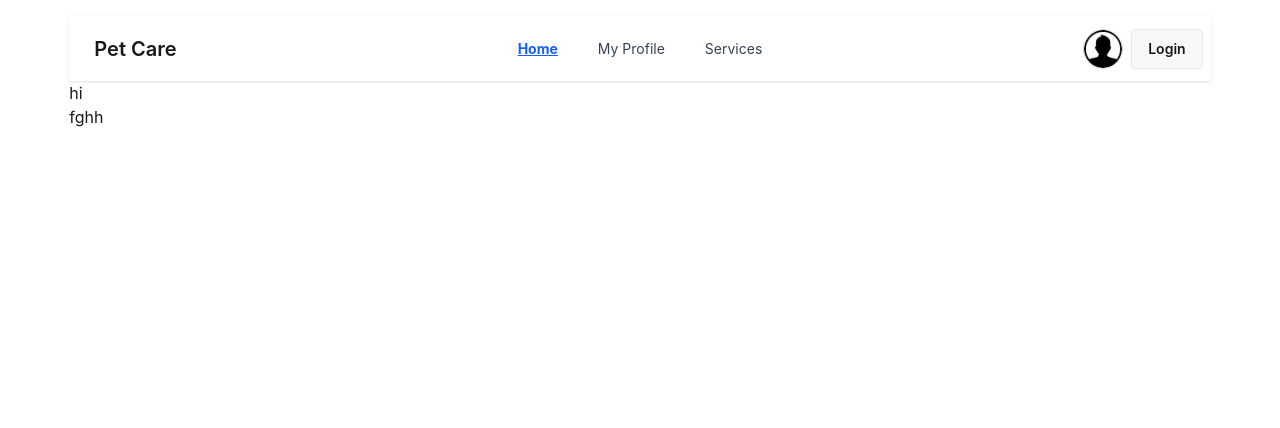
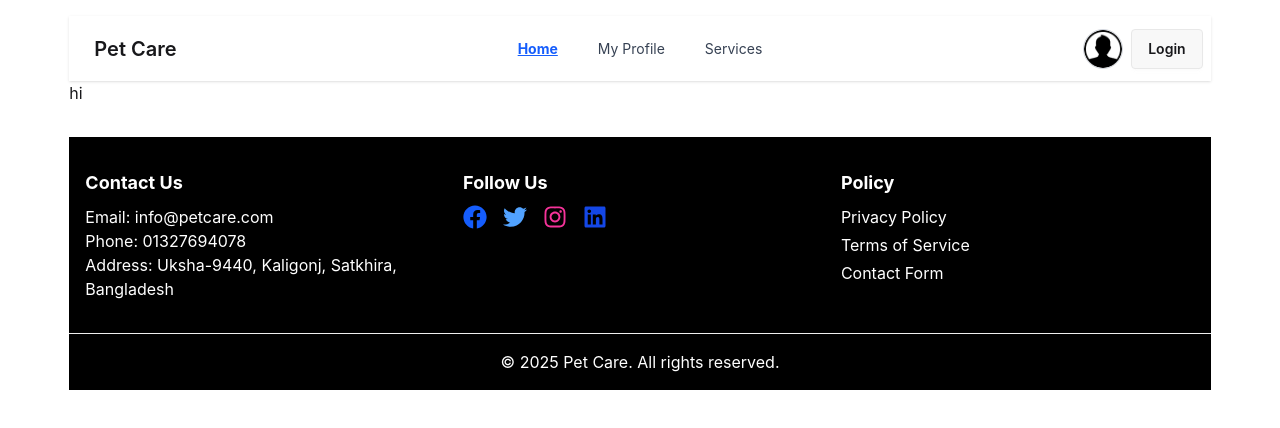
Before and after one commit to aminur-tech/pet-care-services, a React (Vite) app: page / in a window 1280 px wide. Shown: the top 428 px of the page. Built offline with nearby package versions, Linux system fonts and the light colour scheme; no server answers.

Commit message:
added footer

```diff
--- a/src/Component/Footer.jsx
+++ b/src/Component/Footer.jsx
@@ -1,11 +1,60 @@
 import React from 'react';
+import { FaFacebook, FaInstagram, FaLinkedin, FaTwitter } from 'react-icons/fa';
 
 const Footer = () => {
     return (
-        <div>
-            fghh
+        <footer className="bg-black text-white mt-8">
+            <div className="container mx-auto px-4 py-8 grid grid-cols-1 md:grid-cols-3 gap-6">
 
-        </div>
+                {/* Contact Info */}
+                <div>
+                    <h3 className="font-bold text-lg mb-2">Contact Us</h3>
+                    <p>Email: info@petcare.com</p>
+                    <p>Phone: 01327694078</p>
+                    <p>Address: Uksha-9440, Kaligonj, Satkhira, Bangladesh</p>
+                </div>
+
+                {/* Social Links */}
+                <div>
+                    <h3 className="font-bold text-lg mb-2">Follow Us</h3>
+                    <div className="flex space-x-4">
+                        <a href="https://facebook.com" target="_blank" rel="noopener noreferrer">
+                            <FaFacebook className="w-6 h-6 text-blue-600 hover:text-blue-800" />
+                        </a>
+                        <a href="https://twitter.com" target="_blank" rel="noopener noreferrer">
+                            <FaTwitter className="w-6 h-6 text-blue-400 hover:text-blue-600" />
+                        </a>
+                        <a href="https://instagram.com" target="_blank" rel="noopener noreferrer">
+                            <FaInstagram className="w-6 h-6 text-pink-500 hover:text-pink-700" />
+                        </a>
+                        <a href="https://linkedin.com" target="_blank" rel="noopener noreferrer">
+                            <FaLinkedin className="w-6 h-6 text-blue-700 hover:text-blue-900" />
+                        </a>
+                    </div>
+                </div>
+
+                {/* Policies */}
+                <div>
+                    <h3 className="font-bold text-lg mb-2">Policy</h3>
+                    <ul className="space-y-1">
+                        <li>
+                            <a href="/privacy" className="link link-hover">Privacy Policy</a>
+                        </li>
+                        <li>
+                            <a href="/terms" className="link link-hover">Terms of Service</a>
+                        </li>
+                        <li>
+                            <a href="/contact" className="link link-hover">Contact Form</a>
+                        </li>
+                    </ul>
+                </div>
+
+            </div>
+
+            <div className="text-center py-4 border-t border-base-300">
+                &copy; {new Date().getFullYear()} Pet Care. All rights reserved.
+            </div>
+        </footer>
     );
 };
 
--- a/src/Component/Navbar.jsx
+++ b/src/Component/Navbar.jsx
@@ -58,7 +58,7 @@ const Navbar = () => {
                             {links}
                         </ul>
                     </div>
-                    <a className="btn btn-ghost text-xl">Pet Care</a>
+                    <Link to='/' className="btn btn-ghost text-xl">Pet Care</Link>
                 </div>
                 <div className="navbar-center hidden lg:flex">
                     <ul className="menu menu-horizontal px-1 gap-4">
```
